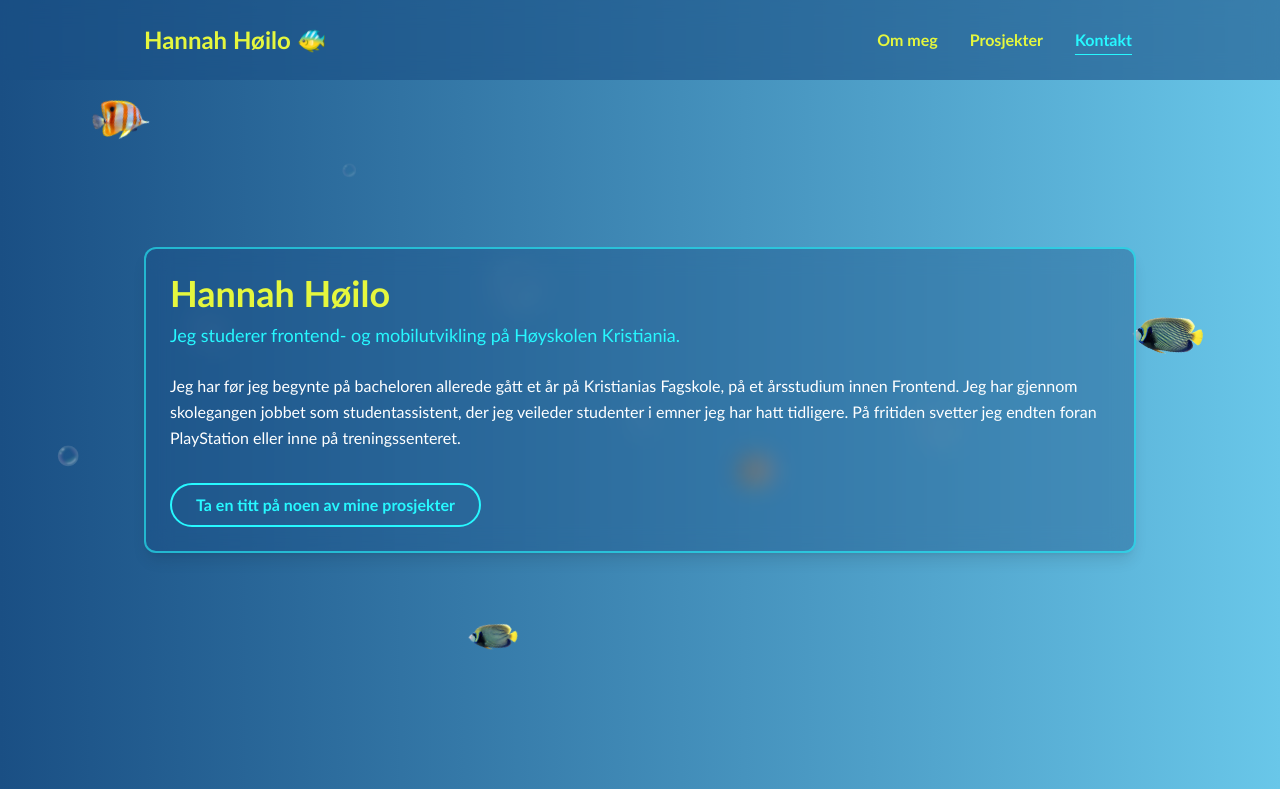
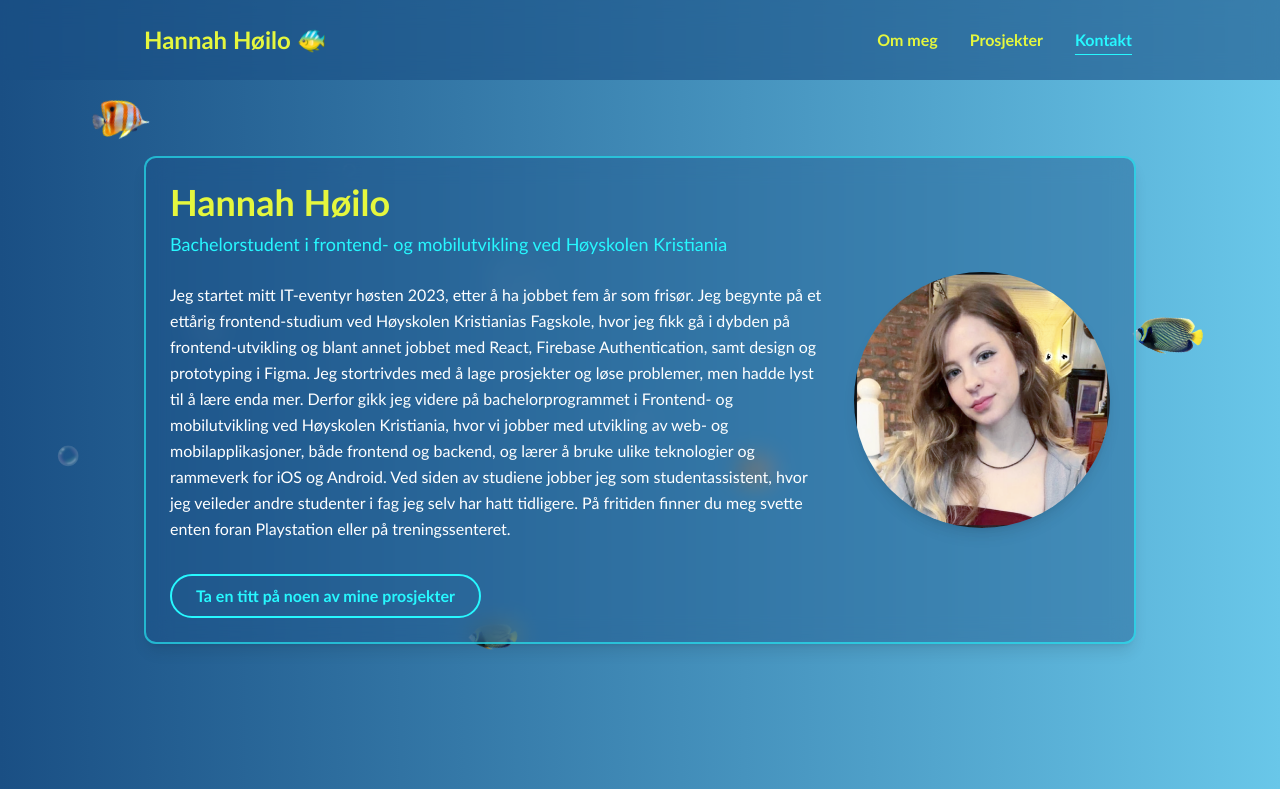
Before and after one commit to Hannahhoilo/My-Portfolio, a React (Vite) app: page / in a window 1280 px wide. Shown: the top 789 px of the page. Built offline with nearby package versions, Linux system fonts and the light colour scheme.

Commit message:
la til om meg tekst og profilbilde

```diff
--- a/src/components/sections/AboutSection.tsx
+++ b/src/components/sections/AboutSection.tsx
@@ -1,4 +1,5 @@
 import Card from "../ui/Card";
+import profileImg from "../../assets/profileimg.png";
 
 const AboutSection = () => {
   return (
@@ -8,20 +9,31 @@ const AboutSection = () => {
       aria-labelledby="om-meg-tittel"
       className="flex min-h-[80vh] scroll-mt-24 items-center justify-center py-16"
     >
-      <Card className="w-full">
-        {" "}
+      {/* Mobil: bildet over teksten (flex-col-reverse). Fra md og opp: teksten til venstre, bildet til høyre */}
+      <Card className="flex w-full flex-col-reverse items-center gap-8 md:flex-row">
+        <div className="md:flex-1">
           <h1 id="om-meg-tittel" className="text-4xl font-bold text-sun">
             Hannah Høilo
           </h1>
           <p className="mt-2 text-lg text-aqua">
-          Jeg studerer frontend- og mobilutvikling på Høyskolen Kristiania.
+            Bachelorstudent i frontend- og mobilutvikling ved Høyskolen
+            Kristiania
           </p>
           <p className="mt-6 leading-relaxed">
-          Jeg har før jeg begynte på bacheloren allerede gått et år på
-          Kristianias Fagskole, på et årsstudium innen Frontend. Jeg har gjennom skolegangen
-          jobbet som studentassistent, der jeg veileder studenter i emner jeg
-          har hatt tidligere. På fritiden svetter jeg endten foran PlayStation
-          eller inne på treningssenteret.
+            Jeg startet mitt IT-eventyr høsten 2023, etter å ha jobbet fem år
+            som frisør. Jeg begynte på et ettårig frontend-studium ved Høyskolen
+            Kristianias Fagskole, hvor jeg fikk gå i dybden på
+            frontend-utvikling og blant annet jobbet med React, Firebase
+            Authentication, samt design og prototyping i Figma. Jeg stortrivdes
+            med å lage prosjekter og løse problemer, men hadde lyst til å lære
+            enda mer. Derfor gikk jeg videre på bachelorprogrammet i Frontend-
+            og mobilutvikling ved Høyskolen Kristiania, hvor vi jobber med
+            utvikling av web- og mobilapplikasjoner, både frontend og backend,
+            og lærer å bruke ulike teknologier og rammeverk for iOS og Android.
+            Ved siden av studiene jobber jeg som studentassistent, hvor jeg
+            veileder andre studenter i fag jeg selv har hatt tidligere. På
+            fritiden finner du meg svette enten foran Playstation eller på
+            treningssenteret.
           </p>
           <a
             href="#prosjekter"
@@ -29,6 +41,13 @@ const AboutSection = () => {
           >
             Ta en titt på noen av mine prosjekter
           </a>
+        </div>
+
+        <img
+          src={profileImg}
+          alt="Bilde av meg"
+          className="aspect-square w-48 shrink-0 rounded-full object-cover shadow-lg md:w-64"
+        />
       </Card>
     </section>
   );
```
Also changed, not shown: src/assets/profileimg.png (added). Lines whose indentation alone changed are shown as unchanged.
